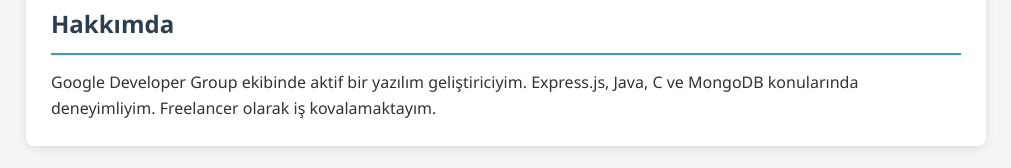
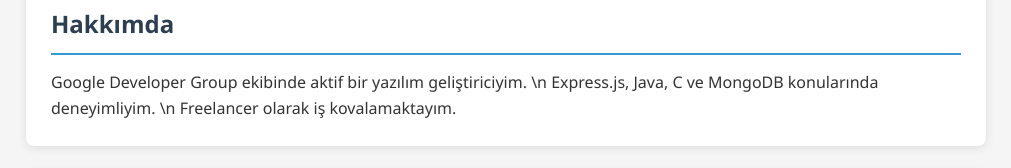
Before and after one commit to Androzelos/Androzelos.github.io, a plain HTML site: page index.html in a window 1280 px wide. Shown: the part 555-723 px from the top of the page, without its empty margins (134-1145 px from the left). Drawn offline with Linux system fonts and the light colour scheme.

Commit message:
Initial commit

```diff
--- a/index.html
+++ b/index.html
@@ -27,7 +27,9 @@
 
     <section>
         <h2>Hakkımda</h2>
-        <p>Google Developer Group ekibinde aktif bir yazılım geliştiriciyim. Express.js, Java, C ve MongoDB konularında deneyimliyim. Freelancer olarak iş kovalamaktayım.</p>
+        <p>Google Developer Group ekibinde aktif bir yazılım geliştiriciyim. \n
+            Express.js, Java, C ve MongoDB konularında deneyimliyim. \n
+            Freelancer olarak iş kovalamaktayım.</p>
     </section>
 
     <section>
```
